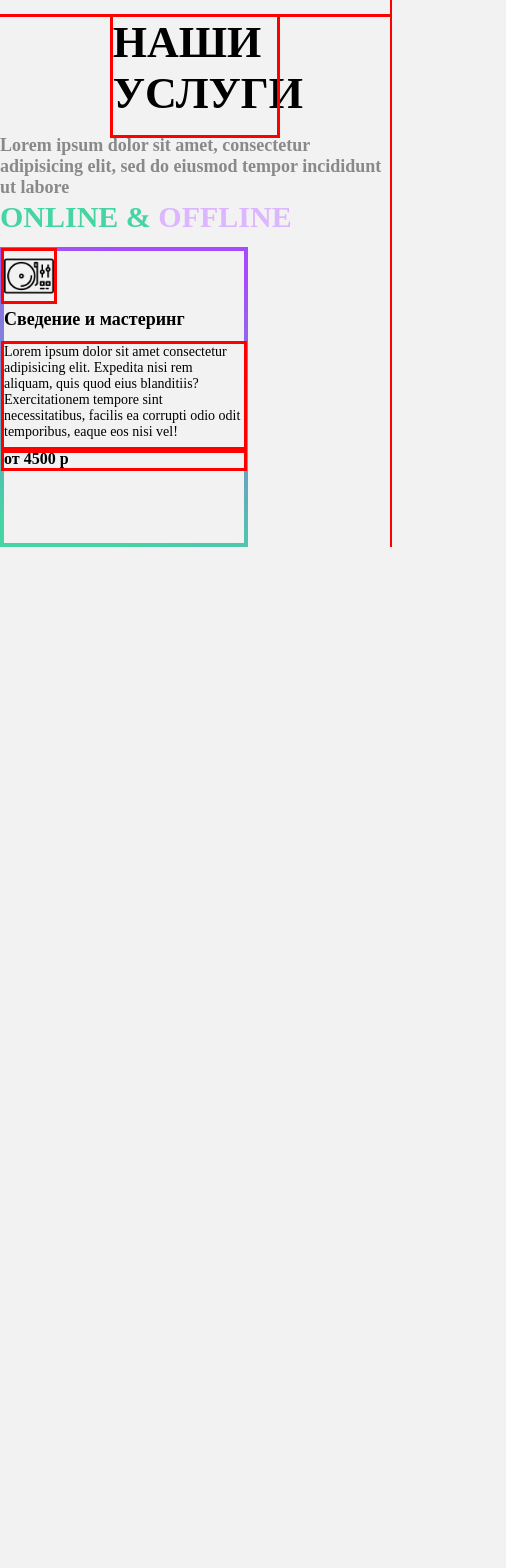
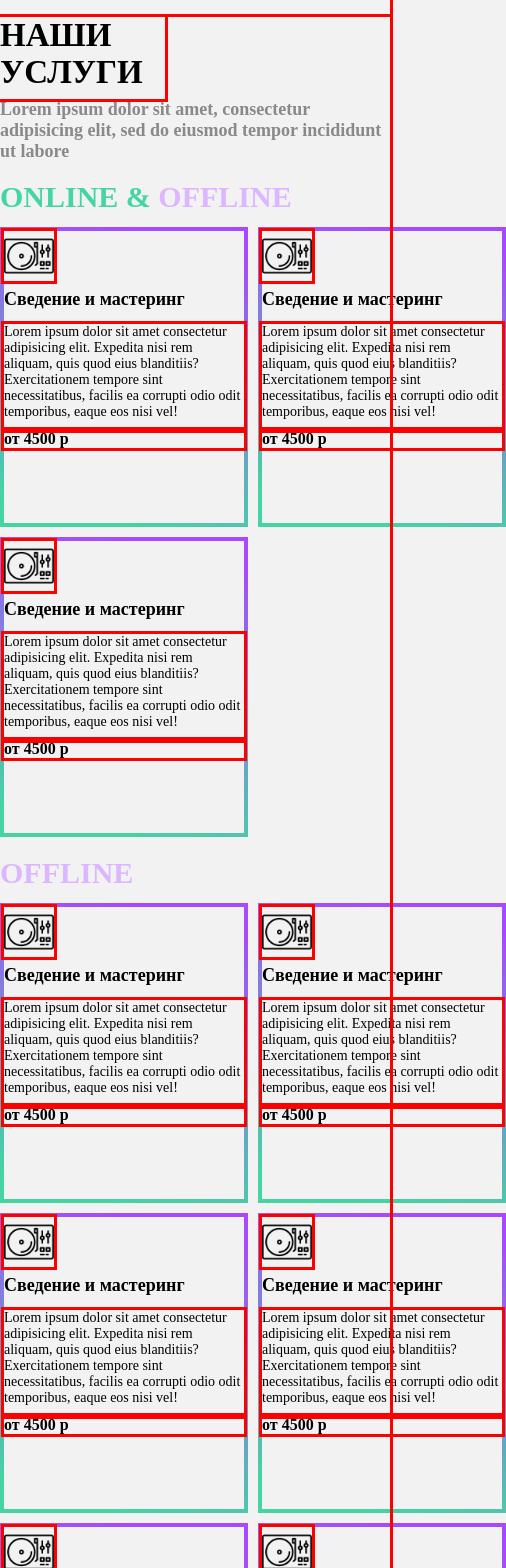
Before and after one commit to DmitryStoyan/mix-records, a React (Create React App) app: page / in a window 390 px wide. Shown: the part 960-2528 px from the top of the page, 506 px wide, since content can reach past the window. Before the commit the page ends 1507 px from the top, so only its background shows below. Built offline with nearby package versions, Linux system fonts and the light colour scheme.

Commit message:
feat Price

```diff
--- /dev/null
+++ b/src/components/button/Button.js
@@ -0,0 +1,5 @@
+import styles from "./styles.module.css";
+
+export function Button() {
+  return <button className={styles.button}>Забронировать время студии</button>;
+}
--- /dev/null
+++ b/src/components/button/styles.module.css
@@ -0,0 +1,29 @@
+.button {
+  width: 33%;
+  height: 52px;
+  font-size: 16px;
+  font-family: "Montserrat";
+  color: #ffffff;
+  background-image: linear-gradient(#a749ff, #44d5a3);
+  border: none;
+}
+
+.button:hover {
+  box-shadow: 0 0px 0px 0 rgba(0, 40, 120, 0);
+  transform: scale(0.93);
+}
+
+@media screen and (max-width: 768px) {
+  .button {
+    width: 40%;
+    height: 52px;
+    font-size: 14px;
+  }
+}
+
+@media screen and (max-width: 375px) {
+  .button {
+    width: 100%;
+    font-size: 14px;
+  }
+}
--- a/src/components/header/header.js
+++ b/src/components/header/header.js
@@ -1,6 +1,7 @@
 import React from "react";
 import styles from "./styles.module.css";
 import MenuIcon from "@mui/icons-material/Menu";
+import { Button } from "../button/Button";
 
 export function Header() {
   return (
@@ -23,7 +24,7 @@ export function Header() {
             Студия звукозаписи полного цикла и музыкальный лейбл.
           </p>
         </div>
-        <button className={styles.button}>Забронировать время студии</button>
+        <Button />
       </div>
     </header>
   );
--- a/src/components/header/styles.module.css
+++ b/src/components/header/styles.module.css
@@ -55,21 +55,6 @@
   padding: 0 0 55px 0;
   font-size: 22px;
   font-weight: bold;
-}
-
-.button {
-  width: 33%;
-  height: 52px;
-  font-size: 16px;
-  font-family: "Montserrat";
-  color: #ffffff;
-  background-image: linear-gradient(#a749ff, #44d5a3);
-  border: none;
-}
-
-.button:hover {
-  box-shadow: 0 0px 0px 0 rgba(0, 40, 120, 0);
-  transform: scale(0.93);
 }
 
 /* .menu_icon {
--- a/src/components/price/Price.js
+++ b/src/components/price/Price.js
@@ -1,4 +1,4 @@
-import { dividerClasses } from "@mui/material";
+// import { Button, dividerClasses } from "@mui/material";
 import React from "react";
 import styles from "./styles.module.css";
 import album from "../../images/album.png";
@@ -14,6 +14,7 @@ import picture from "../../images/picture.png";
 import promo from "../../images/promo.png";
 import track from "../../images/track.png";
 import { Card } from "./components/Card";
+import { Button } from "../button/Button";
 
 export function Price() {
   return (
@@ -29,7 +30,19 @@ export function Price() {
         </p>
         <div className={styles.price_wrapper}>
           <Card />
+          <Card />
+          <Card />
         </div>
+        <p className={styles.price_title}>offline</p>
+        <div className={styles.price_wrapper}>
+          <Card />
+          <Card />
+          <Card />
+          <Card />
+          <Card />
+          <Card />
+        </div>
+        <Button />
       </div>
     </div>
   );
--- a/src/components/price/styles.module.css
+++ b/src/components/price/styles.module.css
@@ -53,13 +53,78 @@
   grid-template-rows: 300px;
   grid-gap: 10px;
   grid-auto-rows: minmax(300px, auto);
+  padding: 0 0 6% 0;
 }
 
 @media screen and (max-width: 960px) {
+  .title {
+    width: 42.22%;
+    font-size: 40px;
+    padding: 0 0 2% 0;
+    margin: 0;
+  }
+
+  .subtitle {
+    padding: 0 0 3.95% 0;
+  }
 }
 
 @media screen and (max-width: 768px) {
+  .content_wrapper {
+    max-width: 720px;
+  }
+
+  .title {
+    width: 42.22%;
+    font-size: 33px;
+    padding: 0 0 2% 0;
+    margin: 0;
+  }
+
+  .subtitle {
+    padding: 0 0 4.6% 0;
+  }
+
+  .price_wrapper {
+    width: 100%;
+    display: grid;
+    grid-template-columns: repeat(2, 1fr);
+    grid-template-rows: 300px;
+    grid-gap: 10px;
+    grid-auto-rows: minmax(300px, auto);
+    padding: 0 0 4.8% 0;
+  }
 }
 
 @media screen and (max-width: 375px) {
+  .content_wrapper {
+    max-width: 341px;
+  }
+
+  .title {
+    width: 68%;
+    font-size: 24px;
+    padding: 0 0 2% 0;
+    margin: 0;
+  }
+
+  .subtitle {
+    font-size: 16px;
+    padding: 0 0 8.8% 0;
+  }
+
+  .price_title {
+    padding: 0 0 5.5% 0;
+    font-size: 22px;
+  }
+
+  .price_wrapper {
+    width: 100%;
+    display: grid;
+    grid-template-columns: repeat(1, 1fr);
+    grid-template-rows: 341px;
+    grid-gap: 10px;
+    grid-auto-rows: minmax(340px, auto);
+    padding: 0 0 6% 0;
+  }
 }
```
